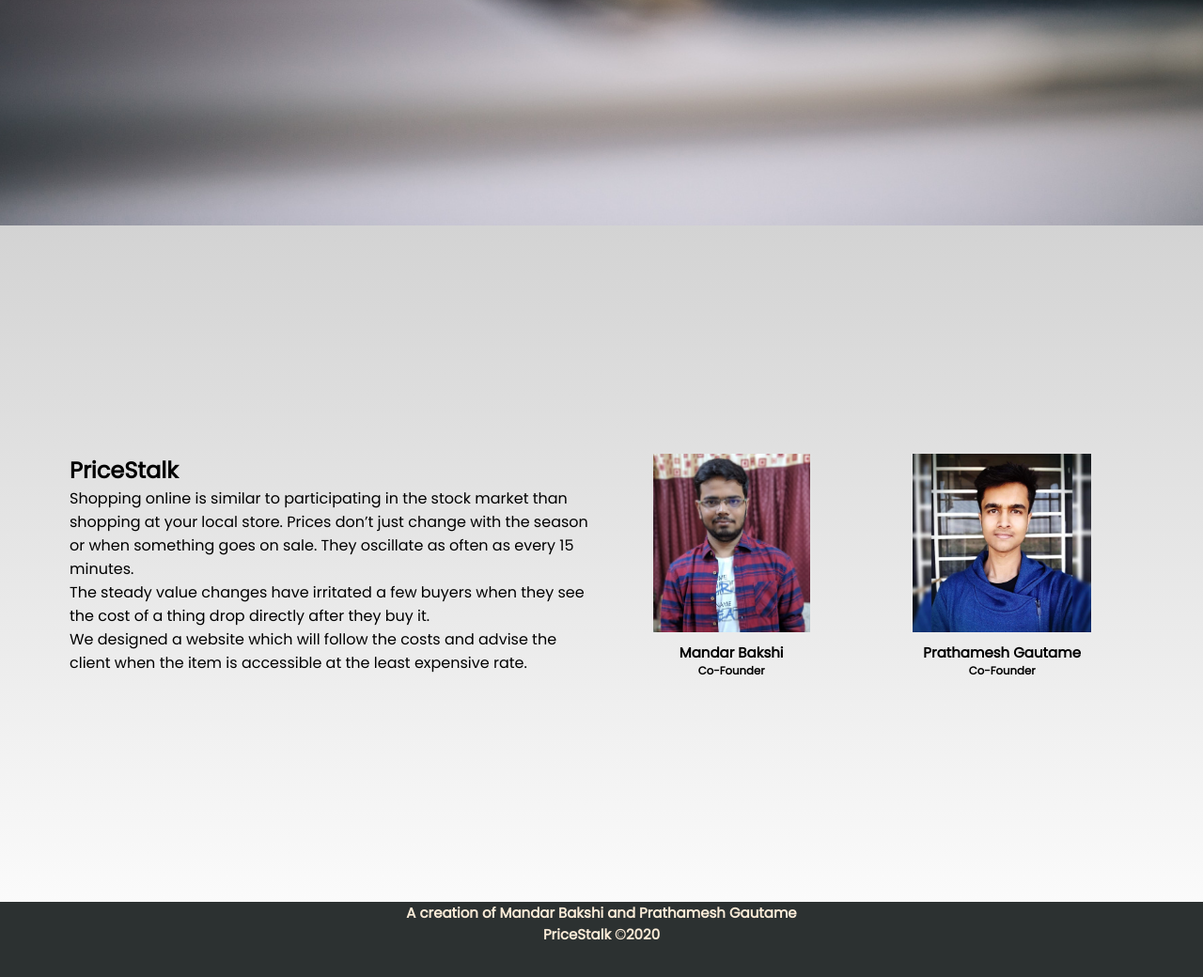
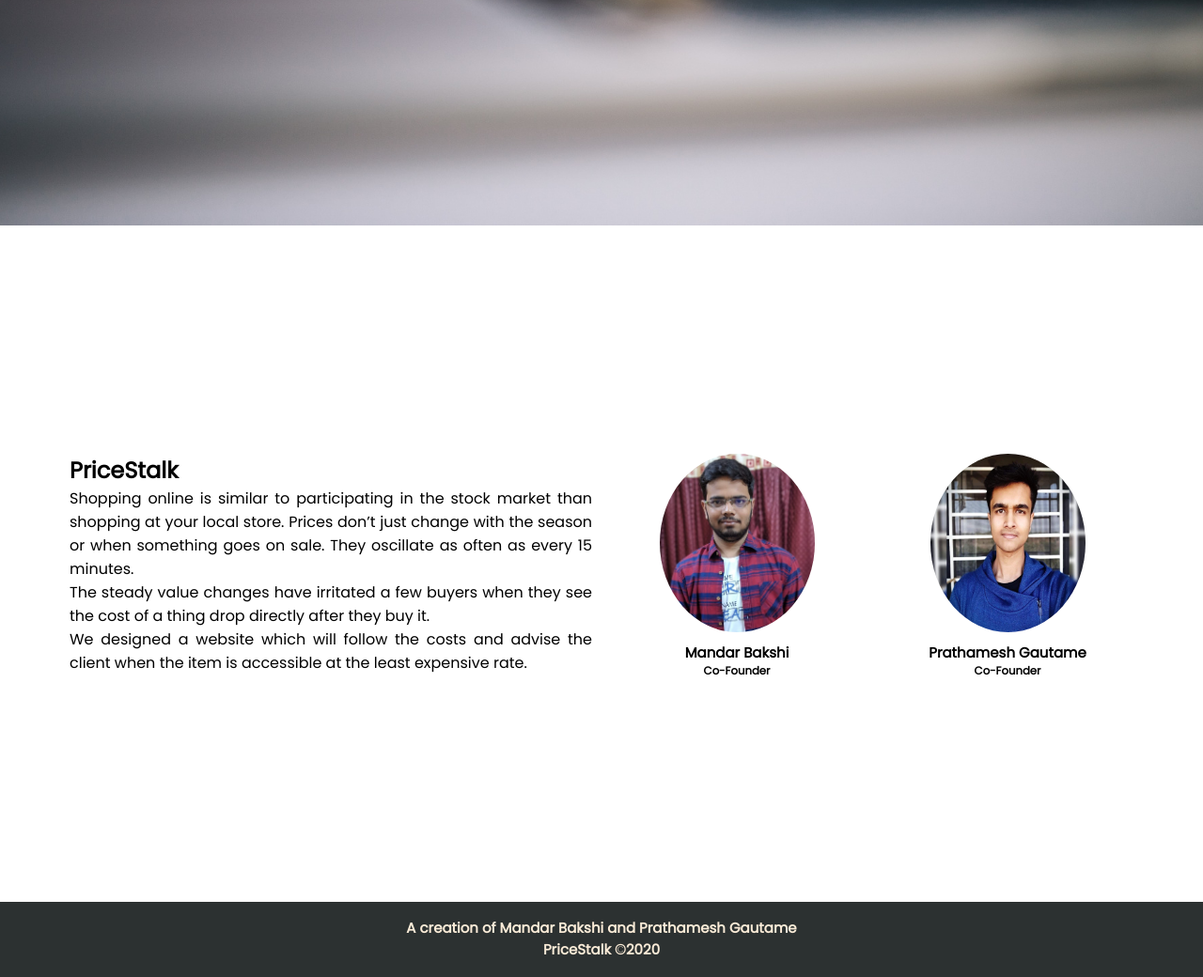
Before and after one commit to mandy64theking/pricestalknew, a Django app: page / in a window 1280 px wide. Shown: the part 560-1600 px from the top of the page at 94% size. Run offline with Django 3.2, Linux system fonts and the light colour scheme.

Commit message:
Made minor changes to index.html

```diff
--- a/static/mainpage/css/style.css
+++ b/static/mainpage/css/style.css
@@ -97,14 +97,19 @@ button:hover {
 }
 #form {
   display: none;
+  width: 50%;
 }
 .formele {
   border-radius: 5px;
+  flex: 1;
+}
+.URL {
+  flex: 2;
 }
 #about {
   display: flex;
   flex-direction: column;
-  background: linear-gradient(lightgrey, transparent);
+  background: white;
 }
 .about-back {
   height: 90vh;
@@ -120,6 +125,7 @@ button:hover {
 .about-text {
   padding-left: 1rem;
   padding-right: 1rem;
+  text-align: justify;
 }
 p {
   font-size: 1.6rem;
@@ -152,6 +158,8 @@ p {
 .aamche-photo img {
   height: 200px;
   padding: 0.5rem;
+  border-radius: 50%;
+  aspect-ratio: 14/16;
 }
 footer {
   height: 10vh;
--- a/templates/mainpage/index.html
+++ b/templates/mainpage/index.html
@@ -41,9 +41,10 @@
             <h1 class="intro-text">Great Products</br>Missed Deals</h1>
             <button class="shop-button" id="clickon" onclick="jadoo()">Shop Now</button>
             <form id="form" class="form" method="POST">{% csrf_token %}
-                <input type="url" placeholder="Enter the URL" class="URL formele"name="URL2">
-                <input type="number" placeholder="Enter Budget" class="Budget formele"name="budget2">
-                <input type="E-mail" placeholder="E-mail" class="mail formele"name="email2">
+
+                <input type="url" placeholder="Enter the URL" class="URL formele"name="URL2" required>
+                <input type="number" placeholder="Enter Budget" class="Budget formele"name="budget2" required>
+                <input type="E-mail" placeholder="E-mail" class="mail formele"name="email2" required>
                 <button type="submit">Submit</button>
             </form>
         </section>
@@ -82,8 +83,8 @@
                 </div>
             </div>
         </section>
-        <footer>
-            <h2>A creation of Mandar Bakshi and Prathamesh Gautame </br>PriceStalk &copy;2020</h2>
+        <footer><br>
+            <h2>A creation of Mandar Bakshi and Prathamesh Gautame </br></h2><h2>PriceStalk &copy;2020</h2>
         </footer>
     </div>
 </body>
```
